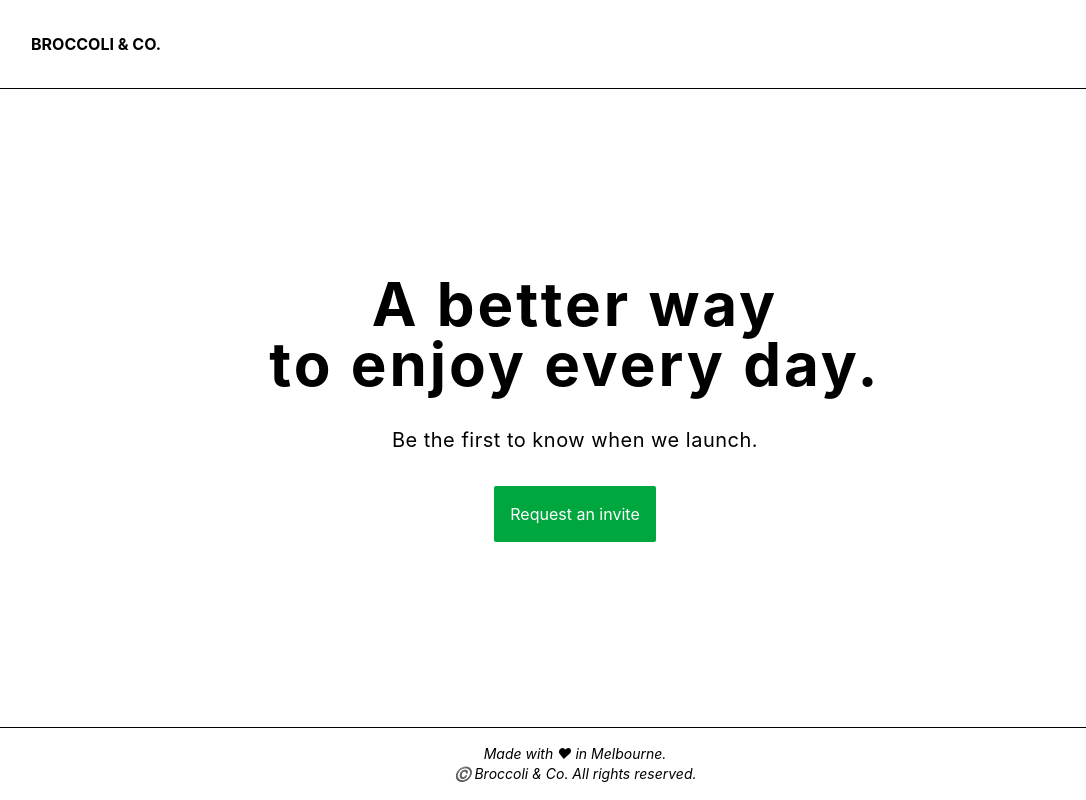
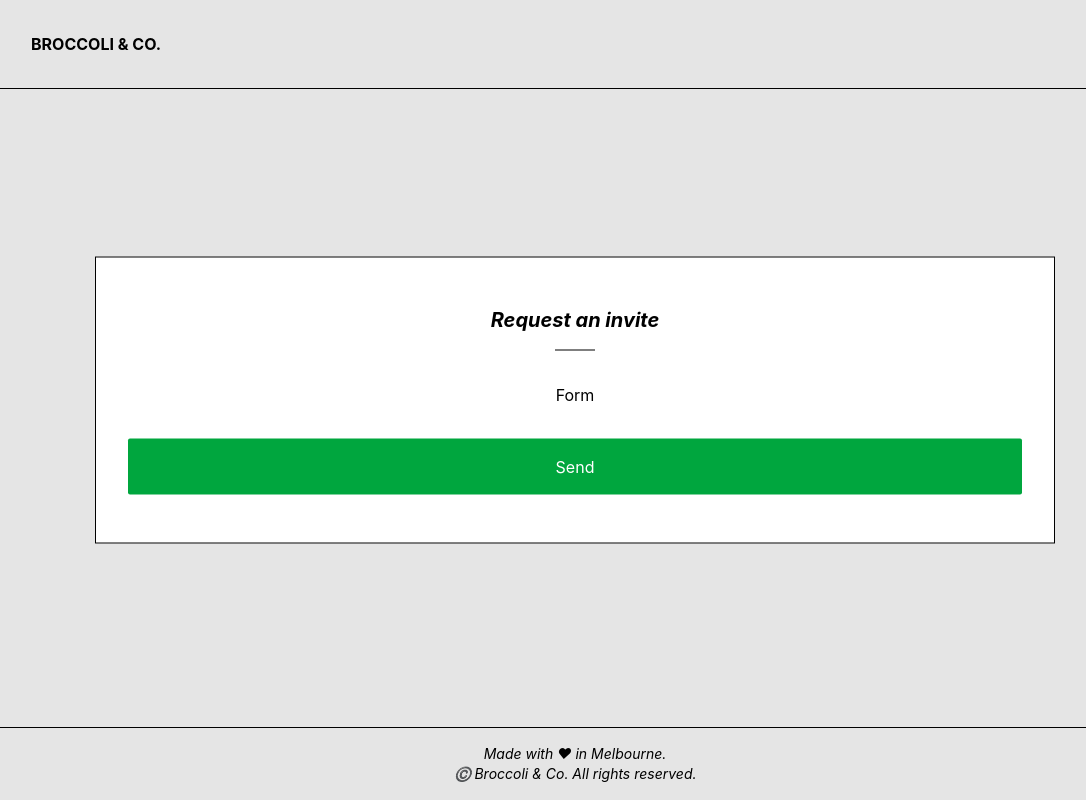
Before and after one commit to alkautsarm/broccoli-invitation, a React (Vite) app: page / in a window 1280 px wide. Both pictures are taken after a click on the button "Request an invite". Shown: the whole page, without its empty margins (65-1151 px from the left). Built offline with nearby package versions, Linux system fonts and the light colour scheme.

Commit message:
feat: add template modal for form and success

```diff
--- a/src/components/base/Button.tsx
+++ b/src/components/base/Button.tsx
@@ -1,16 +1,21 @@
 import { ReactNode } from 'react';
 
 interface IButtonProps {
+  className?: string;
   children: ReactNode;
   onClick: () => void;
 }
 
-const Button = ({ children, onClick }: IButtonProps) => {
+const Button = ({ className, children, onClick }: IButtonProps) => {
+  let btnStyle =
+    'bg-green-600 hover:bg-green-400 text-white p-4 rounded-xs cursor-pointer';
+
+  if (className) {
+    btnStyle = `${btnStyle} ${className}`;
+  }
+
   return (
-    <button
-      className="bg-green-600 hover:bg-green-400 text-white p-4 rounded-xs cursor-pointer"
-      onClick={onClick}
-    >
+    <button className={btnStyle} onClick={onClick}>
       {children}
     </button>
   );
--- /dev/null
+++ b/src/components/base/Modal.tsx
@@ -0,0 +1,32 @@
+import React, { Ref } from 'react';
+import { createPortal } from 'react-dom';
+
+interface IModalProps {
+  title: string;
+  content: React.ReactNode;
+  footer: React.ReactNode;
+  modalRef: Ref<HTMLDialogElement | null>;
+}
+
+const Modal = ({ content, footer, modalRef, title }: IModalProps) => {
+  return (
+    <>
+      {createPortal(
+        <dialog
+          ref={modalRef}
+          className="w-3/4 px-8 py-12 border-1 absolute top-1/2 left-1/2 -translate-1/2"
+        >
+          <div className="text-center flex flex-col items-center gap-4 mb-8">
+            <div className="font-bold text-xl italic">{title}</div>
+            <hr className="w-10" />
+          </div>
+          <div className="mb-8">{content}</div>
+          <div>{footer}</div>
+        </dialog>,
+        document.body,
+      )}
+    </>
+  );
+};
+
+export default Modal;
--- /dev/null
+++ b/src/components/registration/RegisterButton.tsx
@@ -0,0 +1,18 @@
+import { useRef } from 'react';
+import Button from '../base/Button';
+import RegisterModal from './RegisterModal';
+
+const RegisterButton = () => {
+  const modalRef = useRef<HTMLDialogElement | null>(null);
+
+  return (
+    <>
+      <Button onClick={() => modalRef.current?.showModal()}>
+        Request an invite
+      </Button>
+      <RegisterModal modalRef={modalRef} />
+    </>
+  );
+};
+
+export default RegisterButton;
--- /dev/null
+++ b/src/components/registration/RegisterModal.tsx
@@ -0,0 +1,44 @@
+import { Ref, useState } from 'react';
+import Button from '../base/Button';
+import Modal from '../base/Modal';
+
+interface IRegisterModalProps {
+  modalRef: Ref<HTMLDialogElement | null>;
+}
+
+const RegisterModal = ({ modalRef }: IRegisterModalProps) => {
+  const [isSuccess] = useState(false);
+
+  const formModalProps = {
+    title: 'Request an invite',
+    content: <div className="text-center">Form</div>,
+    footer: (
+      <Button className="w-full" onClick={() => {}}>
+        Send
+      </Button>
+    ),
+  };
+
+  const successModalProps = {
+    title: 'All done!',
+    content: (
+      <div className="text-center">
+        You will be one of the first to experience Broccoli & Co. when we
+        launch.
+      </div>
+    ),
+    footer: (
+      <Button className="w-full" onClick={() => {}}>
+        OK
+      </Button>
+    ),
+  };
+
+  const modalProps = isSuccess
+    ? { modalRef, ...successModalProps }
+    : { modalRef, ...formModalProps };
+
+  return <Modal {...modalProps} />;
+};
+
+export default RegisterModal;
--- a/src/pages/Home.tsx
+++ b/src/pages/Home.tsx
@@ -1,8 +1,6 @@
-import Button from '../components/base/Button';
+import RegisterButton from '../components/registration/RegisterButton';
 
 const Home = () => {
-  const showRequestModal = () => {};
-
   return (
     <main className="flex flex-col text-center justify-center gap-4 md:gap-8">
       <h1 className="text-3xl font-bold tracking-wider md:text-6xl">
@@ -13,7 +11,7 @@ const Home = () => {
         Be the first to know when we launch.
       </p>
       <div>
-        <Button onClick={showRequestModal}>Request an invite</Button>
+        <RegisterButton />
       </div>
     </main>
   );
```
